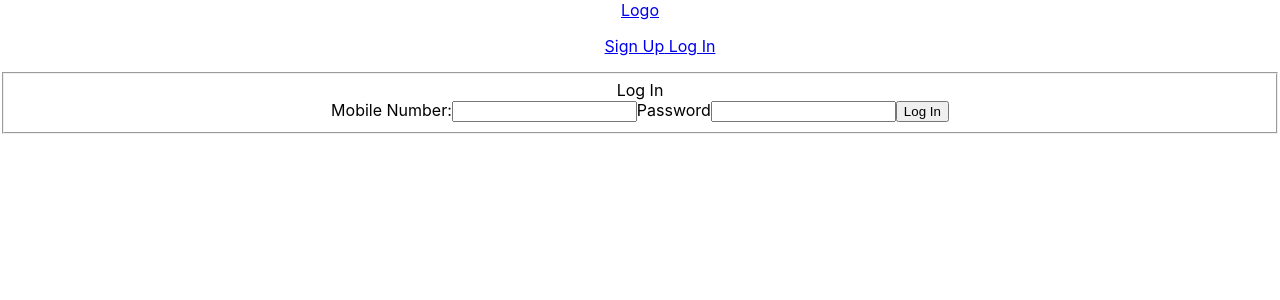
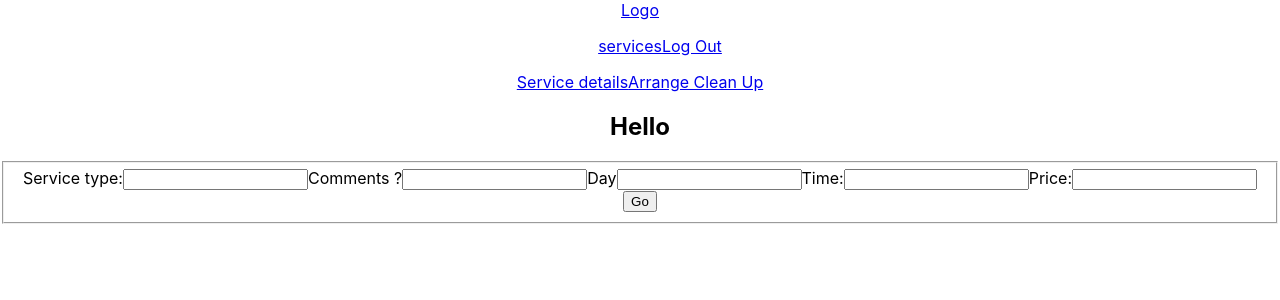
Before and after one commit to jasoncarcamo/julis-client, a React (Create React App) app: page /user/editservice in a window 1280 px wide. Before the commit this address led to /login. Shown: the top 300 px of the page. Built offline with nearby package versions, Linux system fonts and the light colour scheme; no server answers; sample sign-in values are in the browser's storage.

Commit message:
added edit service and delete feature

```diff
--- a/package.json
+++ b/package.json
@@ -3,6 +3,7 @@
   "version": "0.1.0",
   "private": true,
   "dependencies": {
+    "date-fns": "^1.30.1",
     "dotenv": "^8.0.0",
     "nodemailer": "^6.2.1",
     "query-string": "^6.8.1",
--- a/src/App.js
+++ b/src/App.js
@@ -6,7 +6,6 @@ import {Route} from 'react-router-dom';
 import Registration from './components/registration/Registration';
 import User from './components/user/User';
 import ApiContext from './apiContext/ApiContext';
-import TokenService from './services/TokenService';
 import Verify from './components/verify/Verify';
 import ResendVerification from './components/verify/ResendVerificaton';
 
@@ -19,9 +18,7 @@ export default class App extends React.Component {
     }
 
     componentDidMount(){
-        if(TokenService.hasAuthToken()){
 
-        }
     }
 
     handleAddId = (id)=>{
@@ -40,7 +37,7 @@ export default class App extends React.Component {
                 <Route path="/" component={Header}></Route>
                 <Route exact path="/login" render={props => <LogIn {...props}/>}></Route>
                 <Route exact path="/register" component={Registration}></Route>
-                <Route exact path="/user/:id" render={props => <User {...props} user={this.state.id}/>}></Route>
+                <Route path="/user/" render={props => <User {...props} user={this.state.id}/>}></Route>
                 <Route exact path="/api/verify" component={Verify}></Route>
                 <Route exact path="/api/resend" component={ResendVerification}></Route>
                 </div>
--- a/src/components/header/Header.js
+++ b/src/components/header/Header.js
@@ -15,9 +15,14 @@ export default class Header extends React.Component{
         )
     }
 
+    componentDidMount(){
+
+    }
+
     renderLogOut = ()=>{
         return (
             <ul>
+                <Link to="/user/services">services</Link>
                 <Link to="/" onClick={this.handleLogOut}>Log Out</Link>
             </ul>
         )
--- a/src/components/login/LogIn.js
+++ b/src/components/login/LogIn.js
@@ -18,8 +18,9 @@ export default class LogIn extends React.Component{
     static contextType = ApiContext;
 
     componentDidMount(){
+
         if(UserService.hasId()){
-            this.props.history.push('/login')
+            this.props.history.push(`/user/`)
         }
     }
 
@@ -37,12 +38,16 @@ export default class LogIn extends React.Component{
 
         AuthService.postLogin(mobile_number, password).then( resData => {
 
+            if(!resData){
+                console.log(resData.error)
+                this.props.history.push('/register')
+            }
             if(resData.verified){
                 TokenService.saveAuthToken(resData.authToken);
                 UserService.saveId(resData.id)
-                this.props.history.push(`/user/${resData.id}`)
+                this.props.history.push(`/user/`)
             } else{
-                this.props.history.push(`api/resend?id=${resData.id}`)
+                this.props.history.push(`api/resend?token=${resData.authToken}`)
             }
 
         });
--- a/src/components/user/User.js
+++ b/src/components/user/User.js
@@ -1,14 +1,17 @@
 import React from 'react';
 import ApiContext from '../../apiContext/ApiContext';
 import UserService from '../../services/UserService';
-import RequestService from './RequestService/RequestService';
+import RequestService from './request-service/RequestService';
 import TokenService from '../../services/TokenService';
+import {Route, Link} from 'react-router-dom';
+import ServiceHistory from './service-history/ServiceHistory';
+import EditService from './edit-service/EditService';
 
 export default class User extends React.Component{
     constructor(props){
         super(props);
         this.state = {
-            first_name: 'oknfiwe',
+            first_name: '',
             last_name: '',
             best_days_reach: '',
             best_time_reach: '',
@@ -26,11 +29,17 @@ export default class User extends React.Component{
         }
     }
 
+    static context = ApiContext;
+
     componentDidMount(){
 
-        if(this.props.match.params.id === UserService.getId()){
+        if(UserService.getId()){
 
-            fetch(`http://localhost:8000/user/${UserService.getId()}`)
+            fetch(`http://localhost:8000/user/`, {
+                headers: {
+                    'authorization': `bearer ${TokenService.getAuthToken()}`
+                }
+            })
                 .then( res => (!res.ok) ? res.json().then(e => Promise.reject(e)): res.json())
                     .then( resData => {
 
@@ -58,16 +67,22 @@ export default class User extends React.Component{
         }
     }
 
-    static context = ApiContext;
+    handleRefresh = (e)=> {
+        this.props.history.push('/user/services')
+    }
 
 
     render(){
 
         return (
             <section>
-                <h2>Hello {this.state.first_name}</h2>
+                <Link to={`/user/services`}>Service details</Link>
+                <Link to={`/user/newservice`}>Arrange Clean Up</Link>
+                <h1>Hello {this.state.first_name}</h1>
+                <Route exact path={`/user/services`} component={props => <ServiceHistory{...props} refresh={this.handleRefresh}/>}></Route>
 
-                <RequestService user={UserService.getId()}/>
+                <Route exact path={`/user/newservice`} render={props => <RequestService {...props} user={UserService.getId()}></RequestService> }></Route>
+                <Route path="/user/editservice" component={EditService}></Route>
             </section>
         )
     }
--- /dev/null
+++ b/src/components/user/edit-service/EditService.js
@@ -0,0 +1,102 @@
+import React from 'react';
+import tokenService from '../../../services/TokenService';
+import queryString from 'query-string';
+
+
+export default class EditService extends React.Component{
+    constructor(props){
+        super(props);
+        this.state = {
+            service_type: '',
+            comments: '',
+            day: '',
+            best_time_reached: '',
+            price: ''
+        }
+    }
+
+    componentWillMount(){
+        const serviceId = queryString.parse(this.props.location.search);
+        console.log(serviceId)
+        fetch(`http://localhost:8000/user/service`, {
+            headers: {
+                'content-type': 'application/json',
+                'authorization': `bearer ${tokenService.getAuthToken()}`
+            }
+        })
+        .then( res => res.json())
+        .then(resData => {
+
+            const currentService = resData.services.filter( service => service.id == serviceId.id)[0]
+
+            this.setState({ service_type: currentService.service_type, comments: currentService.comments, day: currentService.day, price: currentService.price
+            })
+        })
+        console.log(this.state)
+    }
+
+    handleService = (e)=>{
+        this.setState({ service_type: e.target.value})
+    }
+
+    handleComments = (e)=>{
+        this.setState({ comments: e.target.value})
+    }
+
+    handleDay = (e)=>{
+        this.setState({ day: e.target.value})
+    }
+
+    handleTime = (e)=>{
+        this.setState({ best_time_reached: e.target.value})
+    }
+
+    handlePrice = (e)=>{
+        this.setState({ price: e.target.value})
+    }
+
+    handleSubmit = (e)=>{
+
+        e.preventDefault();
+        const serviceId = queryString.parse(this.props.location.search);
+        fetch(`http://localhost:8000/user/service`, {
+            method: 'PATCH',
+            headers: {
+                'content-type': 'application/json',
+                'authorization': `bearer ${tokenService.getAuthToken()}`
+            },
+            body: JSON.stringify({service_type: this.state.service_type, comments: this.state.comments, day: this.state.day, best_time_reached: this.state.best_time_reached, price: this.state.price, id: serviceId.id, date_modified: new Date()})
+        })
+        this.props.history.push('/user/services')
+    }
+
+    render(){
+
+        return (
+            <section>
+                <form onSubmit={this.handleSubmit}>
+                    <fieldset>
+                        <label htmlFor="edit_type">Service type:</label>
+                        <input type="text" id="edit_type" onChange={this.handleService} value={this.state.service_type}/>
+
+                        <label htmlFor="edit_comments">Comments
+                        ?</label>
+                        <input type="text" id="edit_comments" onChange={this.handleComments} value={this.state.comments}></input>
+
+                        <label htmlFor="edit_day">Day</label>
+                        <input type="text" id="edit_day" onChange={this.handleDay} value={this.state.day}></input>
+
+                        <label htmlFor="edit_time">Time:
+                        </label>
+                        <input type="text" id="edit_time" onChange={this.handleTime} value={this.state.best_time_reached}></input>
+
+                        <label htmlFor="edit_price">Price:
+                        </label>
+                        <input type="text" id="edit_price" onChange={this.handlePrice} value={this.state.price}></input>
+                        <button type="submit">Go</button>
+                    </fieldset>
+                </form>
+            </section>
+        )
+    }
+}
--- a/src/components/user/RequestService/RequestService.js
+++ b/src/components/user/request-service/RequestService.js
@@ -1,5 +1,5 @@
 import React from 'react';
-
+import TokenService from '../../../services/TokenService';
 
 
 export default class RequestService extends React.Component{
@@ -37,19 +37,22 @@ export default class RequestService extends React.Component{
 
     handleSubmit = (e)=>{
         e.preventDefault();
-        fetch('http://localhost:8000/user/bad3a8a5-2ca5-420d-85f0-8ade0c9b5936carcamo/service', {
+
+        fetch(`http://localhost:8000/user/service`, {
             method: 'POST',
             headers: {
-                'content-type': 'application/json'
+                'content-type': 'application/json',
+                'authorization': `bearer ${TokenService.getAuthToken()}`
             },
-            body: JSON.stringify({service_type: this.state.service_type, comments: this.state.comments, day: this.state.day, best_time_reached: this.state.best_time_reached, price: this.state.price, user_id: this.props.user})
+            body: JSON.stringify({service_type: this.state.service_type, comments: this.state.comments, day: this.state.day, best_time_reached: this.state.best_time_reached, price: this.state.price, user_id: this.props.user, date_modified: new Date()})
         })
         .then( res => res.json())
-        .then(resData => console.log(resData));
+        .then(resData => this.props.history.push('/user/services'));
     }
 
 
     render(){
+
         return (
             <section>
                 <form onSubmit={this.handleSubmit}>
--- /dev/null
+++ b/src/components/user/service-history/ServiceHistory.js
@@ -0,0 +1,70 @@
+import React from 'react';
+import TokenService from '../../../services/TokenService';
+import {format as formatDate, getTime} from 'date-fns'
+import {Route, Link} from 'react-router-dom';
+import EditService from '../edit-service/EditService';
+
+export default class ServiceHistory extends React.Component{
+    constructor(props){
+        super(props);
+        this.state = {
+            services: [],
+            service_type: '',
+            comments: '',
+            day: '',
+            best_time_reached: '',
+            date_created: '',
+            price: ''
+        }
+    }
+
+    componentWillMount(){
+
+        fetch('http://localhost:8000/user/service', {
+            headers: {
+                'authorization': `bearer ${TokenService.getAuthToken()}`
+            }
+        })
+            .then( res => res.json())
+            .then( resData => this.setState({services: resData.services}));
+    }
+
+
+    componentDidMount(){
+
+        fetch('http://localhost:8000/user/service', {
+            headers: {
+                'authorization': `bearer ${TokenService.getAuthToken()}`
+            }
+        })
+            .then( res => res.json())
+            .then( resData => this.setState({services: resData.services}));
+    }
+
+
+    handleCancelService = (e)=>{
+        e.preventDefault()
+        fetch(`http://localhost:8000/user/service`, {
+            method: 'DELETE',
+            headers: {
+                'content-type': 'application/json',
+                'authorization': `bearer ${TokenService.getAuthToken()}`
+            },
+            body: JSON.stringify({id: e.target.id})
+
+        })
+
+        this.props.refresh();
+    }
+
+    render(){
+
+        return(
+            <section>
+                <ul>
+                    {this.state.services.map( service => (<li key={service.id}><header onClick={this.handleCancelService}>{formatDate(getTime(service.date_modified), 'MMM Do YYYY hh:mm:ss A ZZ ')}</header><p>{service.comments}</p><button type="button" onClick={this.handleCancelService} id={service.id}>Cancel</button><Link to={`/user/editservice?id=${service.id}`}>Edit</Link></li>))}
+                </ul>
+            </section>
+        )
+    }
+}
--- a/src/components/verify/ResendVerificaton.js
+++ b/src/components/verify/ResendVerificaton.js
@@ -17,9 +17,13 @@ export default class ResendVerification extends React.Component{
     }
 
     componentDidMount(){
-        const user = queryString.parse(this.props.location.search);
+        const auth = queryString.parse(this.props.location.search);
 
-        fetch(`http://localhost:8000/user/${user.id}`)
+        fetch(`http://localhost:8000/user`, {
+            headers: {
+                'authorization': `bearer ${auth.token}`
+            }
+        })
             .then( res => (!res.ok) ? res.json().then(e => Promise.reject(e)) : res.json())
             .then(resData => {
                 if(resData.error){
```
Also changed, not shown: 1 other file (tests, documents, lock files or other folders).
